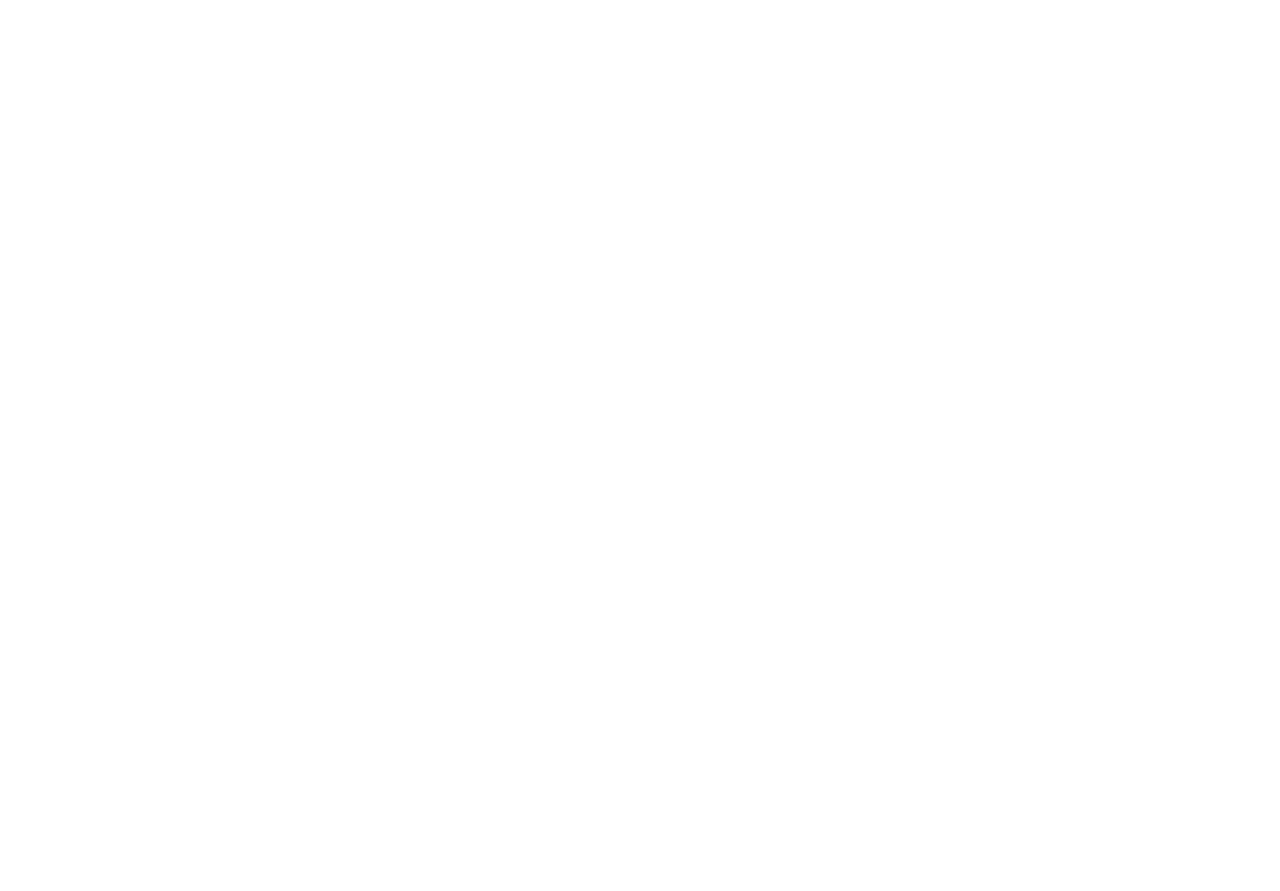
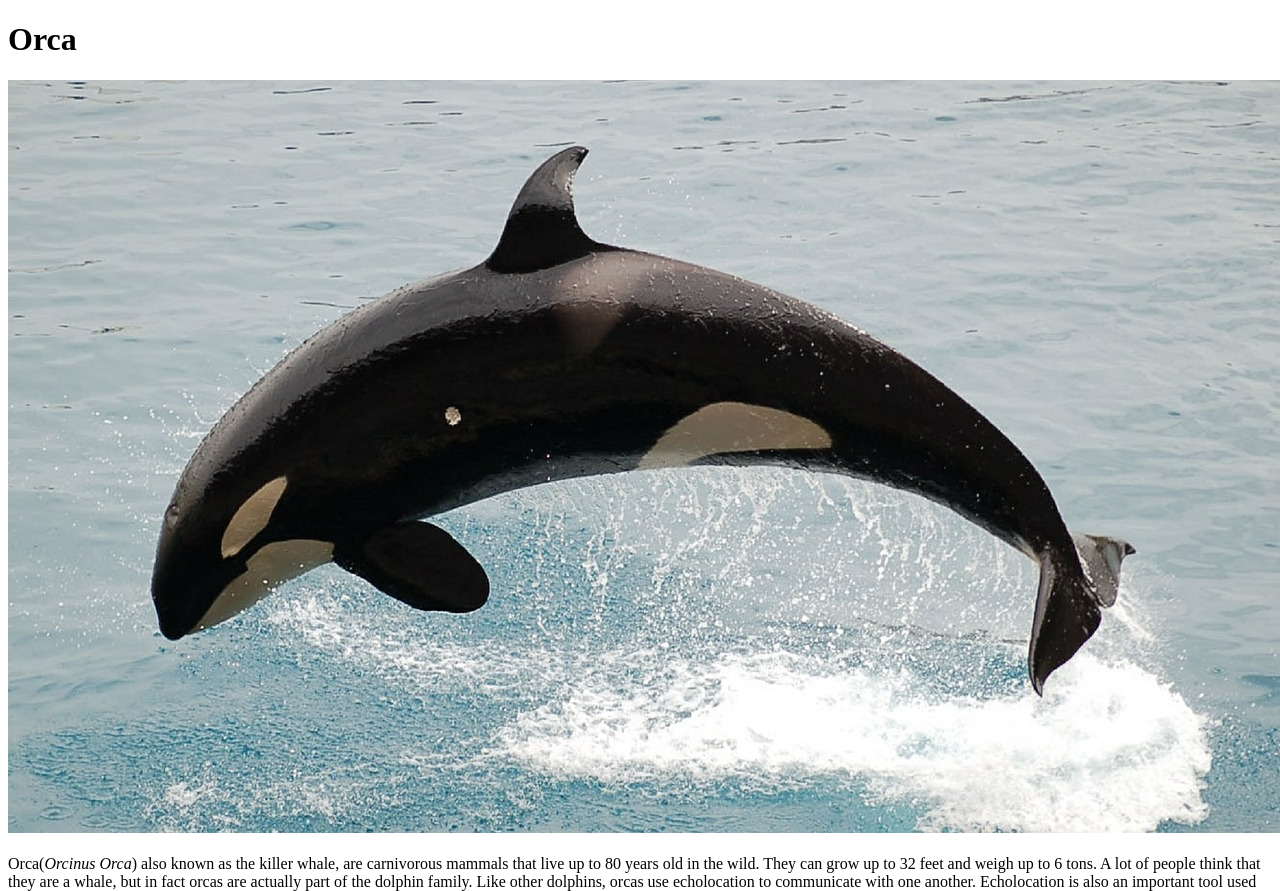
Before and after one commit to jontruong/favorite_animal, a plain HTML site: page index.html in a window 1280 px wide. Shown: the top 891 px of the page. Before the commit the page ends 800 px from the top, so only its background shows below. Drawn offline with Linux system fonts and the light colour scheme.

Commit message:
Adds JPG and Updates index.html

```diff
--- a/index.html
+++ b/index.html
@@ -12,8 +12,32 @@
         <link rel="stylesheet" href="">
     </head>
     <body>
+        <header>
+            <h1>Orca</h1>
+        </header>
+        <p>
+            <img src="../favorite_animal/orca.jpg">
+            <br>
+            <br>
+            Orca(<i>Orcinus Orca</i>) also known as the killer whale, are carnivorous mammals that live
+            up to 80 years old in the wild. They can grow up to 32 feet and weigh up to 6 tons.
+            A lot of people think that they are a whale, but in fact orcas are actually part of the dolphin
+            family. Like other dolphins, orcas use echolocation to communicate with one another. Echolocation is also
+            an important tool used to hunt prey.  Orcas hunt in pods, there ccould be up to 40 orcas in a pod and they're
+            all working together to get the kill.
+            <br>
+            Orcas are found all around the world. They are more commonly found in the Pacific Northwest, northern Atlantic,
+            and the higher latitudes of the Southern Ocean. Their diet, depending on where they are found, can range from fish to small mammals.
+            There has been recorded feedings of orcas killing a great white shark, so there is still a lot to learn about these
+            intelligent creatures.
 
 
-        <script src="" async defer></script>
+
+
+
+
+        </p>
+
+
     </body>
 </html>
```
Also changed, not shown: orca.jpg (added).
